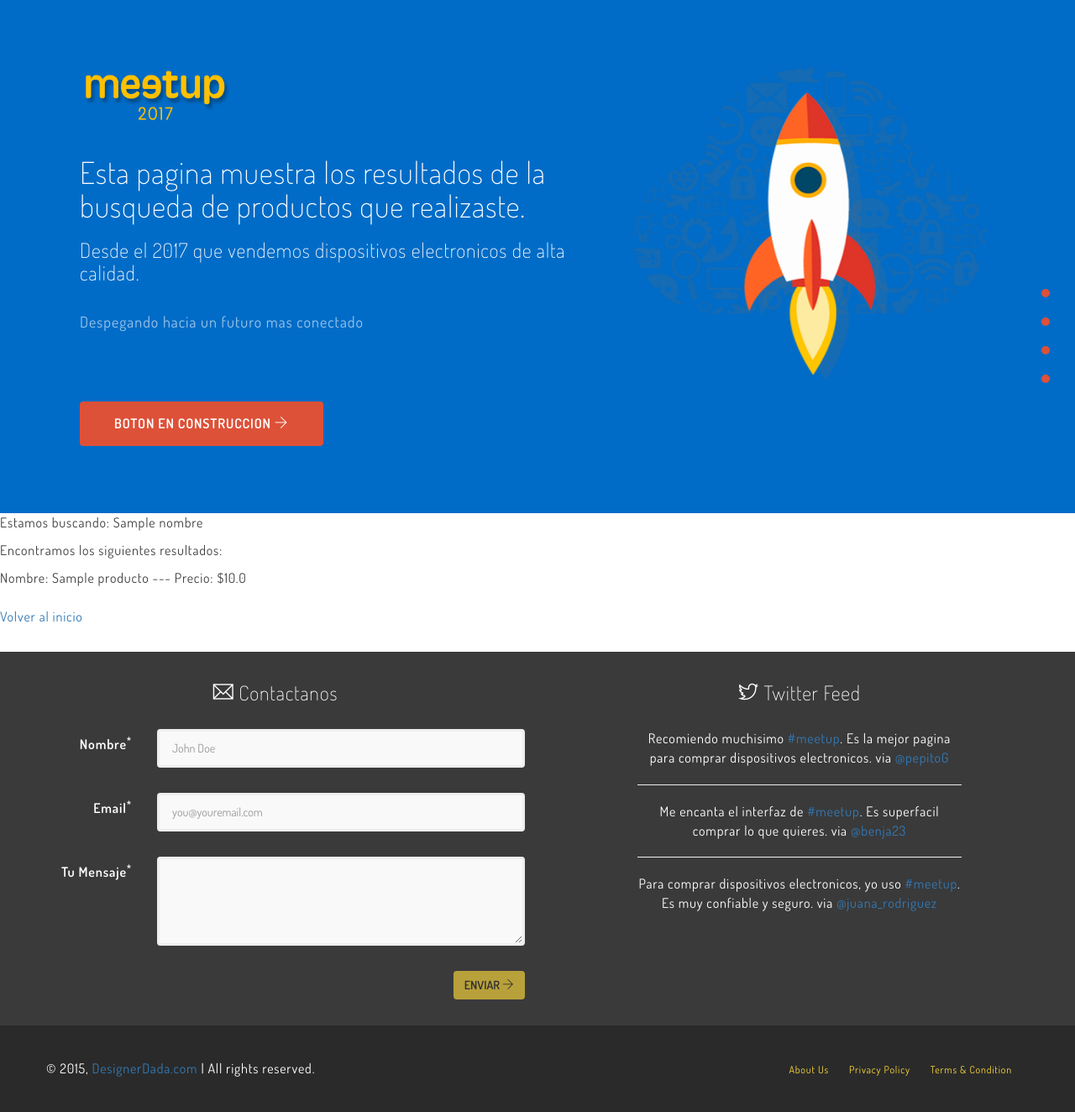
After one commit to MaximoBallestrero/Tercera_preentrega_Ballestrero, a Django app: template EmpresaElectronicos/core/templates/core/result_busc_productos.html in a window 1280 px wide. The commit adds this page. Shown: the whole page at 84% size. Run offline with Django 4.2, Linux system fonts and the light colour scheme; tables that the repository leaves empty hold one stand-in row (values such as "Sample post"); the template is opened without the code that fills it: values that come from a table or form of the project are taken from there, most other values are stand-ins (such as "Sample title", 1, 10 or a date in 2020); some libraries are stand-ins or nearby versions.

Commit message:
cree el formulario para buscar productos

```diff
--- a/EmpresaElectronicos/core/templates/core/base.html
+++ b/EmpresaElectronicos/core/templates/core/base.html
@@ -62,8 +62,8 @@
           <div class="col-md-7">
             <img src="{% static 'core/img/meetup-logo.png' %}" class="logo">
             <h1>
-              {%block explicacion%}
-              {%endblock%}</h1>
+              {% block explicacion %}
+              {% endblock %}</h1>
             <h3>Desde el 2017 que vendemos dispositivos electronicos de alta calidad.
             </h3>
             <h4>Despegando hacia un futuro mas conectado</h4>
--- /dev/null
+++ b/EmpresaElectronicos/core/templates/core/result_busc_productos.html
@@ -0,0 +1,41 @@
+{% extends 'core/base.html' %}
+
+{%load static%}
+
+
+
+{% block nombre_de_pestana %}
+Resultado de Busqueda de productos
+{% endblock %}
+
+
+
+{% block explicacion %}
+Esta pagina muestra los resultados de la busqueda de productos que realizaste.
+{% endblock %}
+
+
+
+{% block contenido_central %}
+
+<p>Estamos buscando: {{nombre}}</p>
+
+{%if productos%}
+<p>Encontramos los siguientes resultados:</p>
+
+<ul>
+    {% for producto in productos %}
+        <li>Nombre: {{producto.nombre}} --- Precio: ${{producto.precio}}
+    {% endfor %}
+</ul>
+
+{% else %}
+<p>No encontramos ninguna coincidencia con lo buscado.</p>
+
+{% endif %}
+
+<p>
+    <br>
+    <a href="{% url 'inicio' %}">Volver al inicio</a>
+</p>
+{% endblock %}
--- a/EmpresaElectronicos/core/urls.py
+++ b/EmpresaElectronicos/core/urls.py
@@ -1,9 +1,10 @@
 from django.contrib import admin
 from django.urls import path, include
-from core.views import inicio, agregar_cliente, agregar_empleado, agregar_producto
+from core.views import inicio, result_busc_productos, agregar_cliente, agregar_empleado, agregar_producto
 
 urlpatterns = [
     path('', inicio, name='inicio'),
+    path('resultado-busqueda-productos/', result_busc_productos, name='resultado_busq_productos'),
     path('agregar-cliente/', agregar_cliente, name='agrega_cliente'),
     path('agregar-empleado/', agregar_empleado, name='agrega_empleado'),
     path('agregar-producto/', agregar_producto, name='agrega_producto'),
```
Also changed, not shown: EmpresaElectronicos/core/templates/core/agregar_cliente.html (+15 -8 lines), EmpresaElectronicos/core/templates/core/agregar_empleado.html (+15 -8 lines), EmpresaElectronicos/core/templates/core/agregar_producto.html (+12 -5 lines), EmpresaElectronicos/core/templates/core/index.html (+17 -7 lines), EmpresaElectronicos/core/views.py (+7 -0 lines).
